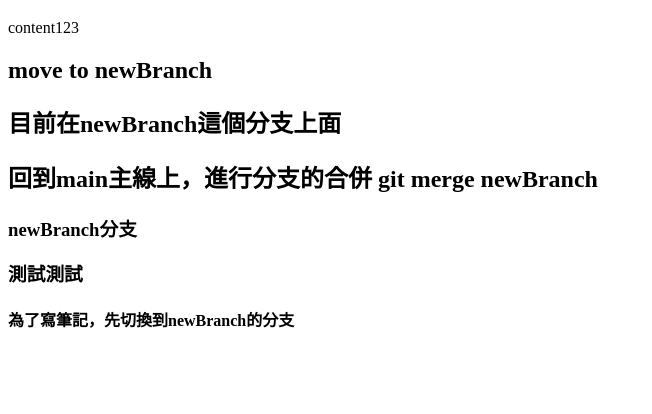
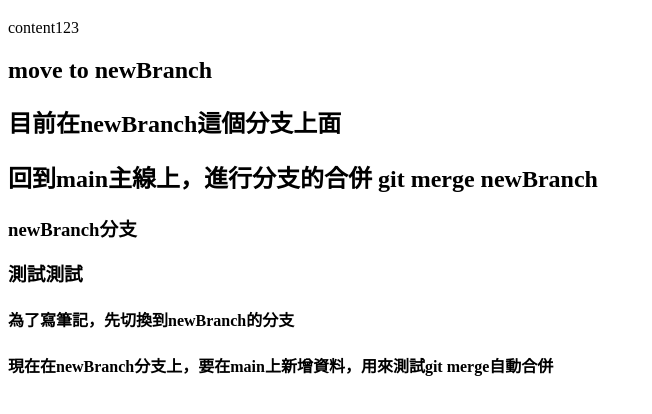
Before and after one commit to Iven10252158/gitTest, a plain HTML site: page index.html in a window 1280 px wide. Shown: the part 70-484 px from the top of the page, without its empty margins (0-652 px from the left). Drawn offline with Linux system fonts and the light colour scheme.

Commit message:
測試git merge自動合併

```diff
--- a/index.html
+++ b/index.html
@@ -14,5 +14,6 @@
     <h3>newBranch分支</h3>
     <h3>測試測試</h3>
     <h4>為了寫筆記，先切換到newBranch的分支</h4>
+    <h4>現在在newBranch分支上，要在main上新增資料，用來測試git merge自動合併</h4>
 </body>
 </html>
```
